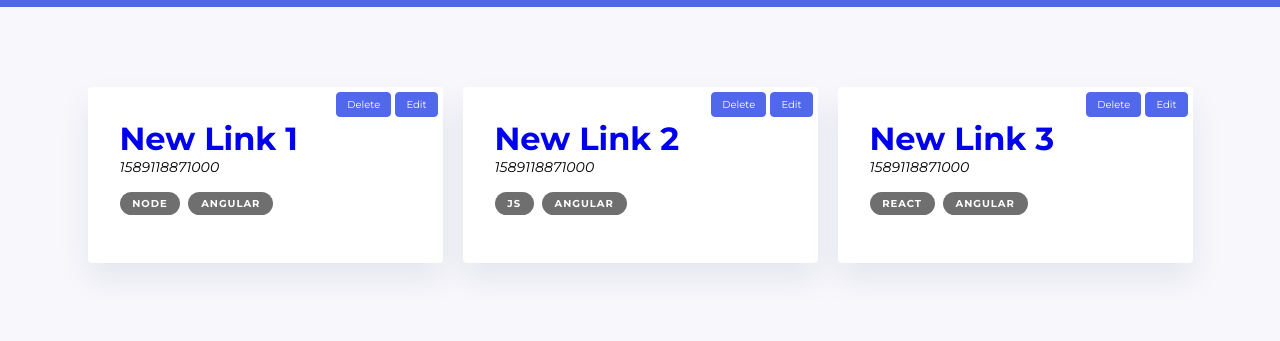
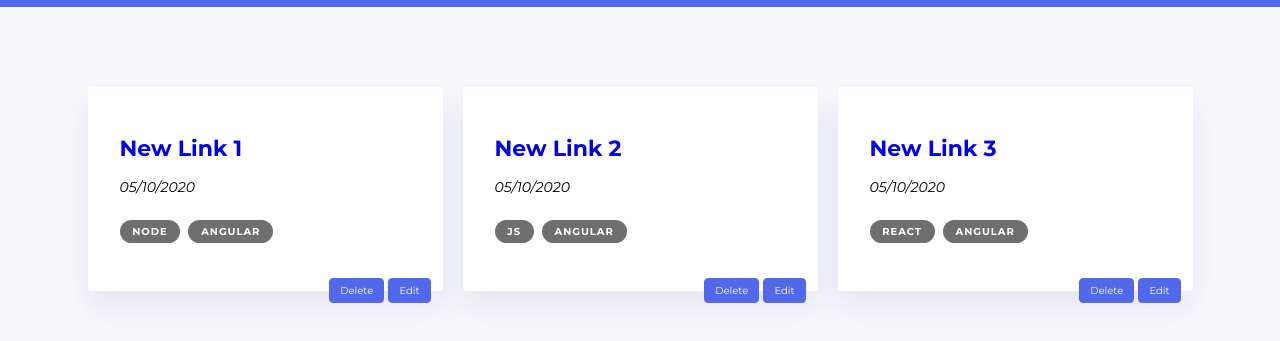
Before and after one commit to sinhasagar01/linkSaverApp, a plain HTML site: page index.html in a window 1280 px wide. Shown: the part 53-394 px from the top of the page. Drawn offline with Linux system fonts and the light colour scheme.

Commit message:
Date added and layout fixed

```diff
--- a/app.js
+++ b/app.js
@@ -7,6 +7,7 @@ const addLinkPanel = document.querySelector('#addLinkPanel');
 let addedCategories = document.querySelector('#addedCategories');
 
 const linksList = document.querySelector('#linksList');
+const linkSaver = document.querySelector('#linkSaver');
 
 const addLinkContainer = document.querySelector('#addLinkContainer');
 let editIndex = -1;
@@ -17,16 +18,19 @@ let links = [
     title: 'New Link 1',
     url: 'url1.com',
     categories: ['node', 'angular'],
+    date: new Date(),
   },
   {
     title: 'New Link 2',
     url: 'url2.com',
     categories: ['js', 'angular'],
+    date: new Date(),
   },
   {
     title: 'New Link 3',
     url: 'url3.com',
     categories: ['react', 'angular'],
+    date: new Date(),
   },
 ];
 
@@ -45,10 +49,12 @@ cancelBtn.addEventListener('click', (event) => {
 
 function showFormPanel() {
   addLinkContainer.classList.remove('hidden');
+  linkSaver.classList.add('over-hide');
   displayLinkCategories();
 }
 function hideFormPanel() {
   addLinkContainer.classList.add('hidden');
+  linkSaver.classList.remove('over-hide');
   clearLinkForm();
 }
 
@@ -96,6 +102,7 @@ submitButton.addEventListener('click', (event) => {
     title: title,
     url: url,
     categories: categories,
+    date: new Date(),
 
     // ES6 syntax for above object key value assinment can be easily done like below
 
@@ -132,7 +139,7 @@ function displayLinks() {
         <a href='${link.url}'>
           <h1 class='link-header'>${link.title}</h1>
         </a>
-        <p class='link-date'>${Date.now()}</p>
+        <p class='link-date'>${formatDate(link.date)}</p>
 
         <div class='categories'>
         `;
@@ -161,3 +168,9 @@ function editLink(index) {
 
   showFormPanel();
 }
+
+function formatDate(date) {
+  return `${('0' + (date.getMonth() + 1)).slice(-2)}/${(
+    '0' + date.getDate()
+  ).slice(-2)}/${date.getFullYear()}`;
+}
--- a/app.scss
+++ b/app.scss
@@ -31,6 +31,9 @@ a {
         cursor: pointer;
     }
 }
+.over-hide {
+    overflow: hidden;
+}
 .container {
     display: grid;
     grid-template-columns: 1fr minmax(auto, 1105px) 1fr;
@@ -60,7 +63,7 @@ a {
     background: #333;
     color: #fff;
     padding: 0.3rem 0.8rem;
-    margin-right: 0.5rem;
+    margin: 0.5rem 0.5rem 0 0;
     border-radius: 20px;
     letter-spacing: 0.06rem;
     text-transform: uppercase;
@@ -74,6 +77,10 @@ a {
         margin-right: 1rem;
     }
 }
+#addedCategories {
+    display: flex;
+    flex-wrap: wrap;
+}
 // Buttons //
 input[type="submit"],
 button {
@@ -84,6 +91,10 @@ button {
     color: $s-color;
     font-size: 0.8rem;
     margin-top: 1.5rem;
+
+    &:focus {
+        outline: none;
+    }
 
     &:hover {
         cursor: pointer;
@@ -139,6 +150,7 @@ button {
     border-radius: 4px;
     box-shadow: 0 16px 32px 0 rgba(23, 43, 77, 0.08);
     padding: 2rem;
+    max-width: 500px;
     // grid-column: 2;
 
     .panel-heading {
@@ -179,11 +191,14 @@ button {
 }
 .link {
     position: relative;
-
+    .link-header {
+        font-size: 22px;
+        margin: 1rem 0;
+    }
     .link-options {
         position: absolute;
-        right: 5px;
-        top: 5px;
+        right: 12px;
+        bottom: -12px;
     }
     .link-date {
         font-size: 14px;
@@ -191,6 +206,7 @@ button {
     }
     .categories {
         display: flex;
+        flex-wrap: wrap;
         margin: 1rem 0;
     }
 }
--- a/index.html
+++ b/index.html
@@ -14,7 +14,7 @@
     <link rel="stylesheet" href="app.css" />
     <link rel="icon" href="favicon.svg" type="favicon.ico" sizes="16x16" />
   </head>
-  <body>
+  <body id="linkSaver">
     <!--[if lt IE 7]>
       <p class="browsehappy">
         You are using an <strong>outdated</strong> browser. Please
```
Also changed, not shown: app.css.
